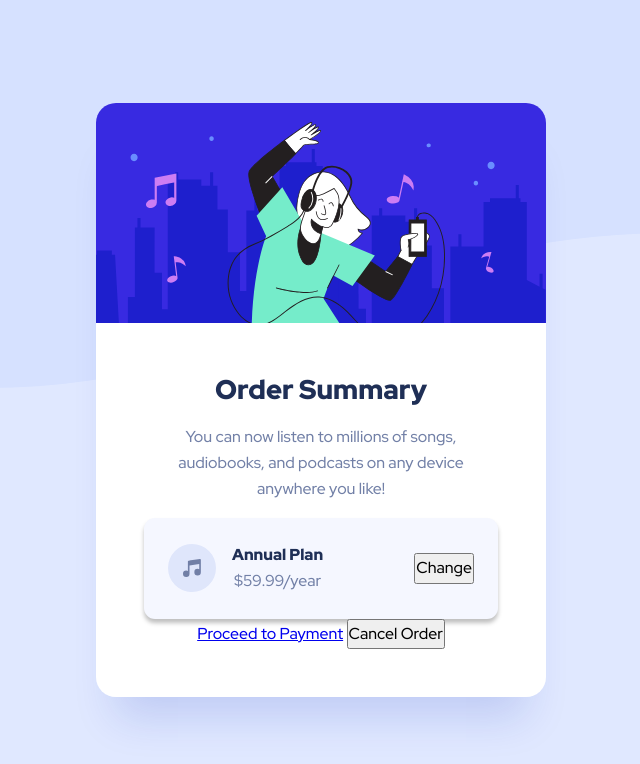
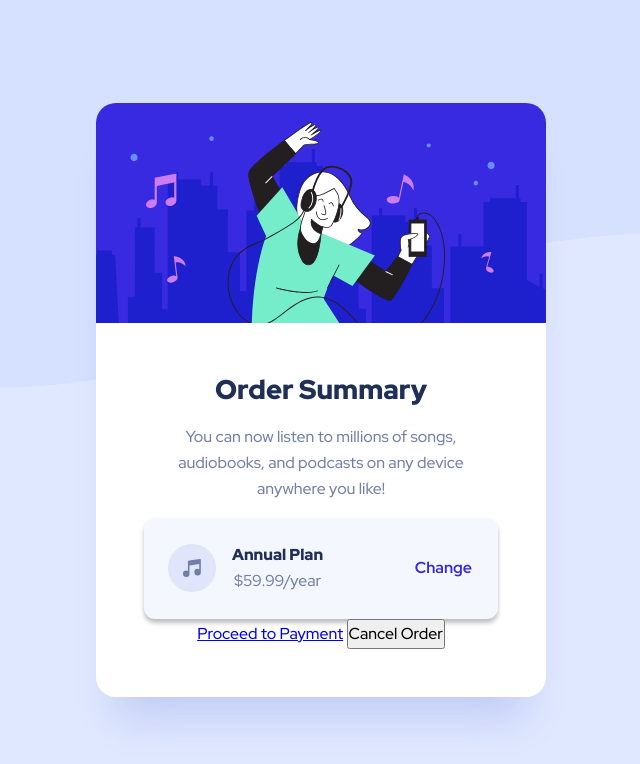
Before and after one commit to dionysia-lemonaki/order-summary-component, a website: page index.html in a window 1280 px wide. Shown: the whole page, without its empty margins (319-959 px from the left). Drawn offline with Linux system fonts and the light colour scheme.

Commit message:
Add change button styles

```diff
--- a/style.css
+++ b/style.css
@@ -146,6 +146,27 @@ body {
   color: var(--clr-text-secondary);
 }
 
+.btn {
+  cursor: pointer;
+}
+
+.plan .btn--link {
+  color: var(--clr-link-primary);
+  font-weight: var(--fw-bold);
+  border-color: transparent;
+  background-color: inherit;
+}
+
+.plan .btn--link:hover {
+  color: var(--clr-link-hover-primary);
+}
+
+.plan .btn--link:focus-visible {
+  color: var(--clr-link-hover-primary);
+  outline: 2px dotted var(--clr-link-hover-primary);
+  outline-offset: 2px;
+}
+
 @media (min-width: 25rem) {
   .plan .btn--link {
     margin-inline-start: auto;
```
